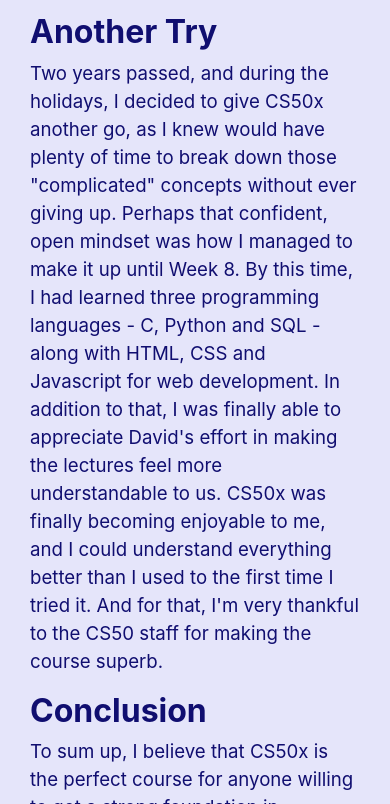
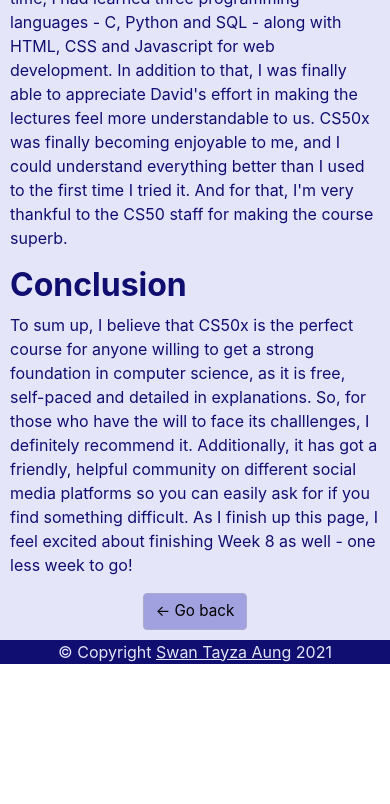
Before and after one commit to Swantayzaaung/Swantayzaaung.github.io, a plain HTML site: page homepage/assets/writings/cs50/cs50.html in a window 390 px wide. Shown: the part 1196-2000 px from the top of the page. After the commit the page ends 1860 px from the top, so only its background shows below. Drawn offline with nearby package versions, Linux system fonts and the light colour scheme.

Commit message:
Added media queries

```diff
--- a/homepage/assets/writings/cs50/cs50.html
+++ b/homepage/assets/writings/cs50/cs50.html
@@ -29,7 +29,7 @@
                 loops and strings were overwhelming and eventually caved in; CS50x was not suitable for me, <i>YET</i>.
             </p>
             <div class="center" style="width:70%">
-                <img src="tired.jpg" width=100%>
+                <img src="tired.jpg" width=100% alt="A tired man sitting at a computer">
                 <p class="caption">Me doing Readability be like</p>
             </div>
             <h2>Another Try</h2>
@@ -49,7 +49,10 @@
                 so you can easily ask for if you find something difficult. As I finish up this page, I feel excited about finishing Week
                 8 as well - one less week to go!
             </p>
-			<a href="../../../writing.html"><button><- Go back</button></a>
+			<a href="../../../writing.html"><button class="center"><- Go back</button></a>
+        </div>
+        <div class="footer">
+            &#169; Copyright <u>Swan Tayza Aung</u> 2021
         </div>
     </body>
 </html>
--- a/homepage/assets/writings/writings.css
+++ b/homepage/assets/writings/writings.css
@@ -1,7 +1,10 @@
 .main {
     background-color: #e5e5fa;
     color:#100e70;
-    padding: 30px;
+    padding-left: 50px;
+    padding-right: 50px;
+    padding-bottom: 50px;
+    padding-top:10px;
 }
 h1 {
     background-color: #100e70;
@@ -47,3 +50,14 @@
     background-color: rgb(0,0,0,0.1);
     text-align: center;
 }
+.footer {
+    background-color:#100e70;
+    color:#e5e5fa;
+    text-align: center;
+}
+@media screen and (max-width:600px) {
+    .main {
+        padding:10px;
+    }
+    p { font-size: 12pt; }
+}
```
